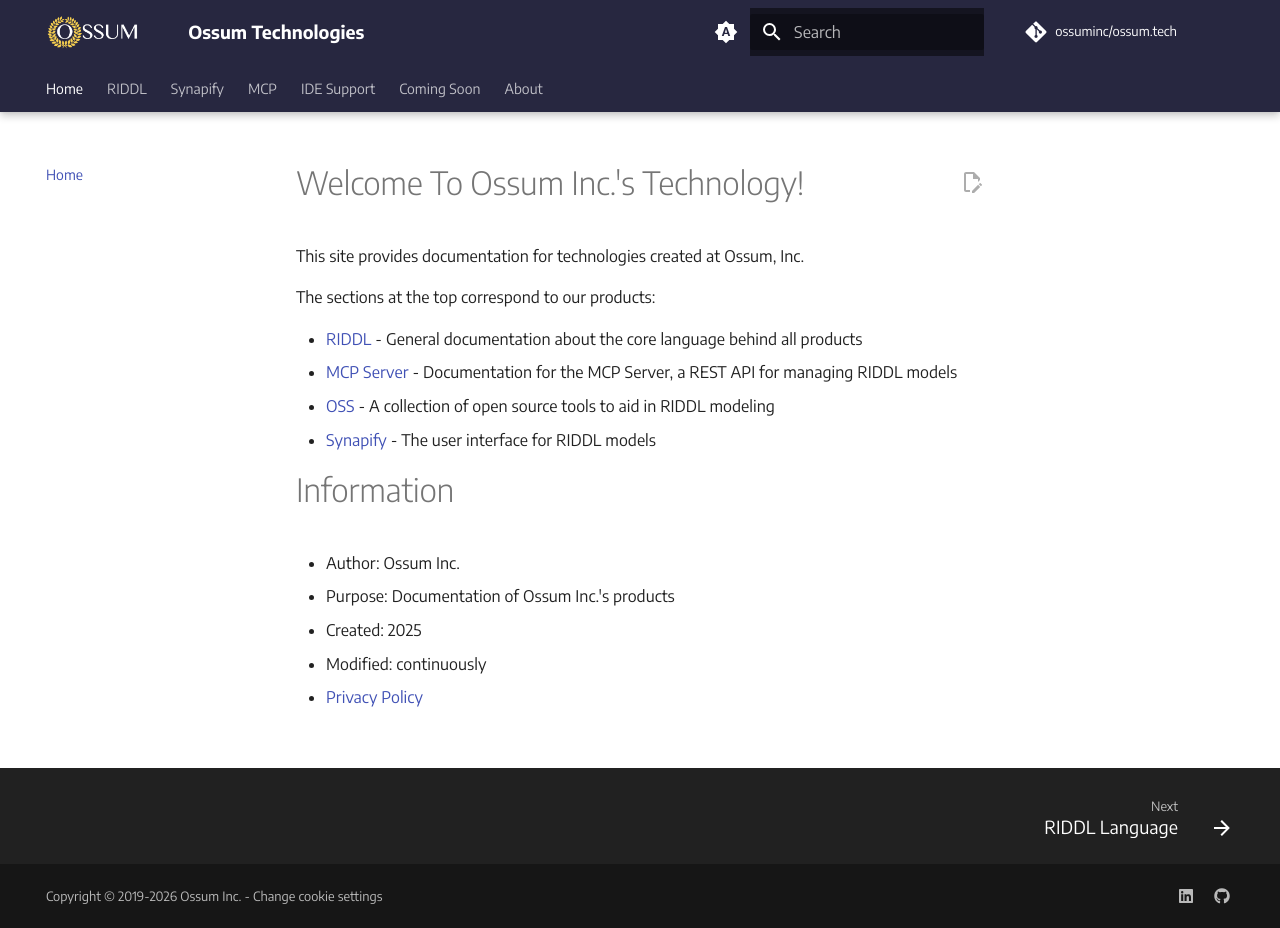
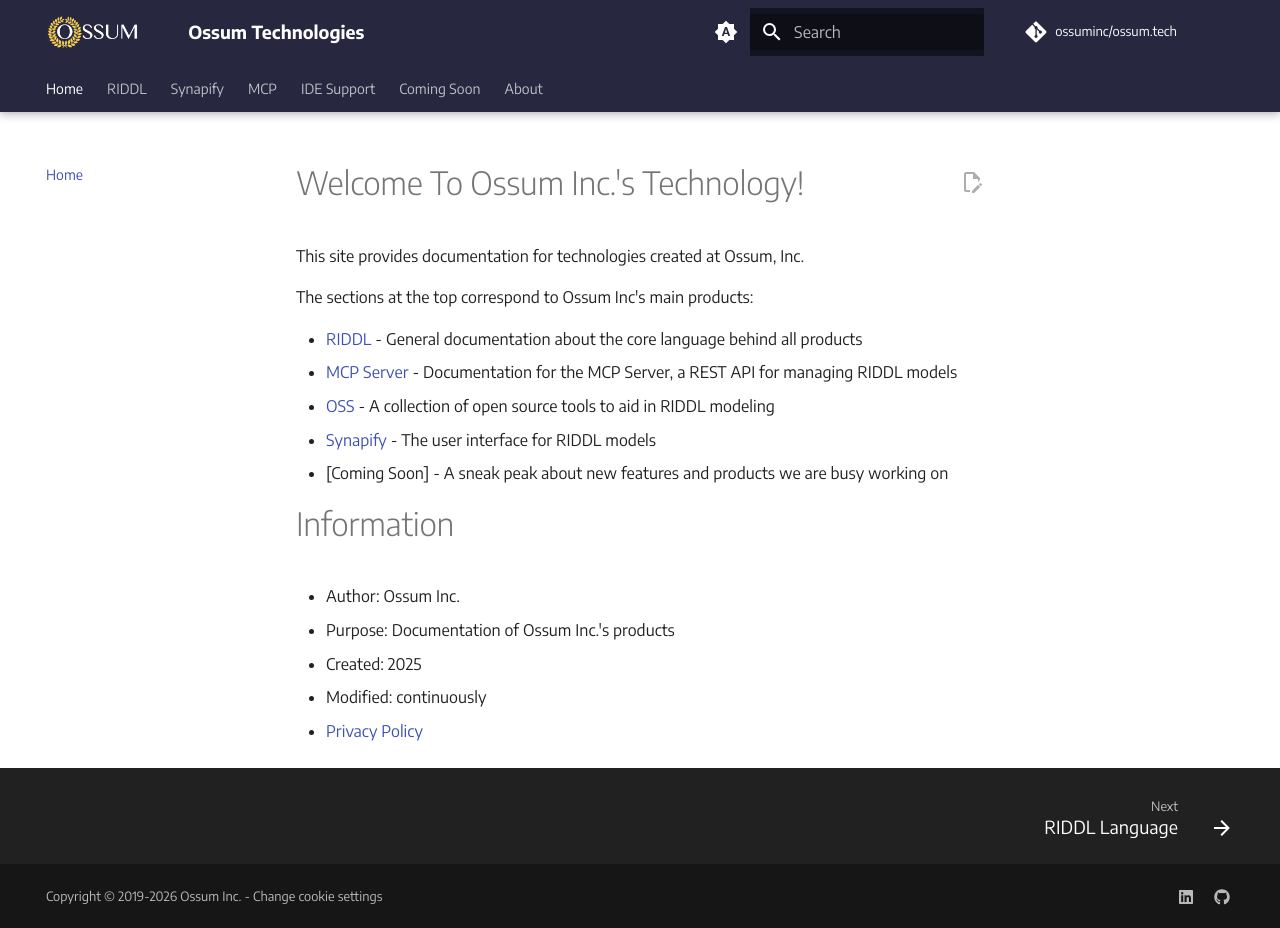
Before and after one commit to ossuminc/ossum.tech, an MkDocs documentation site: the page built from docs/index.md, in a window 1280 px wide and 928 px high. Built offline with MkDocs 1.6.1 and Material for MkDocs 9.7.7, drawn with Linux system fonts in a browser that asks for light colours; comment, search, counter and statistics services are not loaded.

Commit message:
Added Coming Soon section

```diff
--- a/docs/index.md
+++ b/docs/index.md
@@ -8,12 +8,13 @@
 
 This site provides documentation for technologies created at Ossum, Inc.
 
-The sections at the top correspond to our products:
+The sections at the top correspond to Ossum Inc's main products:
 
 * [RIDDL](riddl/index.md) - General documentation about the core language behind all products
 * [MCP Server](MCP/index.md) - Documentation for the MCP Server, a REST API for managing RIDDL models
 * [OSS](OSS/index.md) - A collection of open source tools to aid in RIDDL modeling
 * [Synapify](synapify/index.md) - The user interface for RIDDL models
+* [Coming Soon] - A sneak peak about new features and products we are busy working on
 
 # Information
 * Author: Ossum Inc.
```
